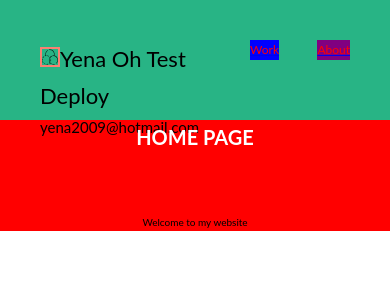
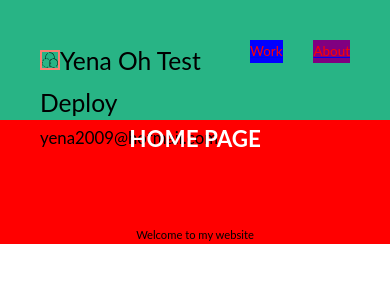
Before and after one commit to gabecadiz/yenaDesigns, a React (Create React App) app: page / in a window 390 px wide. Shown: the top 300 px of the page. Built offline with nearby package versions, Linux system fonts and the light colour scheme.

Commit message:
setup media query manager with sass specialties
if statements, media query, mixins, content selector

```diff
--- a/src/sass/abstracts/mixins.scss
+++ b/src/sass/abstracts/mixins.scss
@@ -12,3 +12,40 @@
 //   left: 50%;
 //   transform: translate(-50%, -50%);
 // }
+
+// Media Query Manager
+/*
+0 - 600px: Phone;
+600 - 900px: Tablet portrait
+900 - 1200px: tablet landscape
+[1200-1800] iw where normal styles apply
+1800px Big Desktop
+*/
+// 1em = 16px;
+
+@mixin respond($breakpoint) {
+  @if $breakpoint == phone {
+    // 600px;
+    @media (max-width: 37.5em) {
+      @content;
+    }
+  }
+  @if $breakpoint == tab-port {
+    //900px;
+    @media (max-width: 56.25em) {
+      @content;
+    }
+  }
+  @if $breakpoint == tab-land {
+    //1200px;
+    @media (max-width: 75em) {
+      @content;
+    }
+  }
+  @if $breakpoint == big-desktop {
+    // 1800px;
+    @media (min-width: 112.5em) {
+      @content;
+    }
+  }
+}
--- a/src/sass/base/base.scss
+++ b/src/sass/base/base.scss
@@ -11,6 +11,19 @@
 use font-size of 62.5% to allow users to have changed default font size if needed, if not it will default from 16root px to 10pxs*/
 html {
   font-size: 62.5%;
+
+  @include respond(phone) {
+    font-size: 50%;
+  }
+  @include respond(tab-port) {
+    font-size: 60%;
+  }
+  @include respond(tab-land) {
+    font-size: 70%;
+  }
+  @include respond(big-desktop) {
+    font-size: 80%;
+  }
 }
 
 /* setting font properties for whole webpage, inherited into all properties */
--- a/src/sass/main.scss
+++ b/src/sass/main.scss
@@ -1,5 +1,5 @@
 // @import 'abstracts/functions.scss';
-// @import 'abstracts/mixins.scss';
+@import 'abstracts/mixins.scss';
 @import 'abstracts/variables.scss';
 
 @import 'base/base.scss';
```
